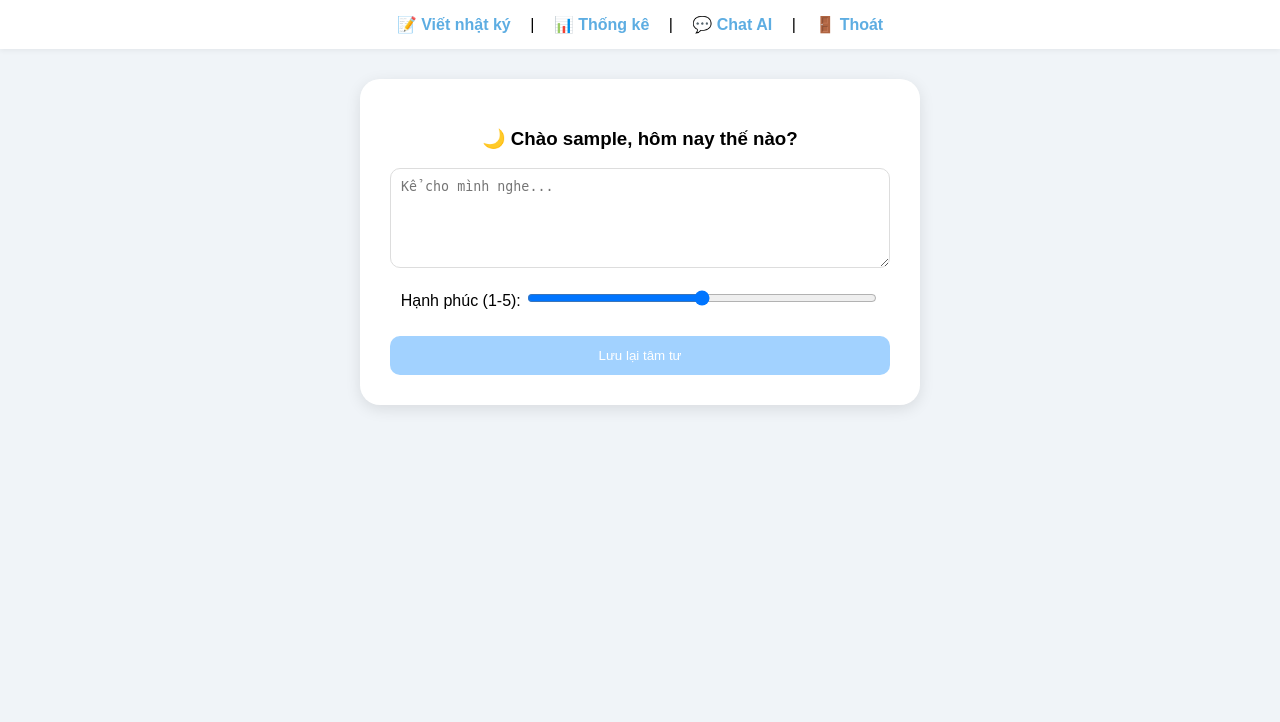
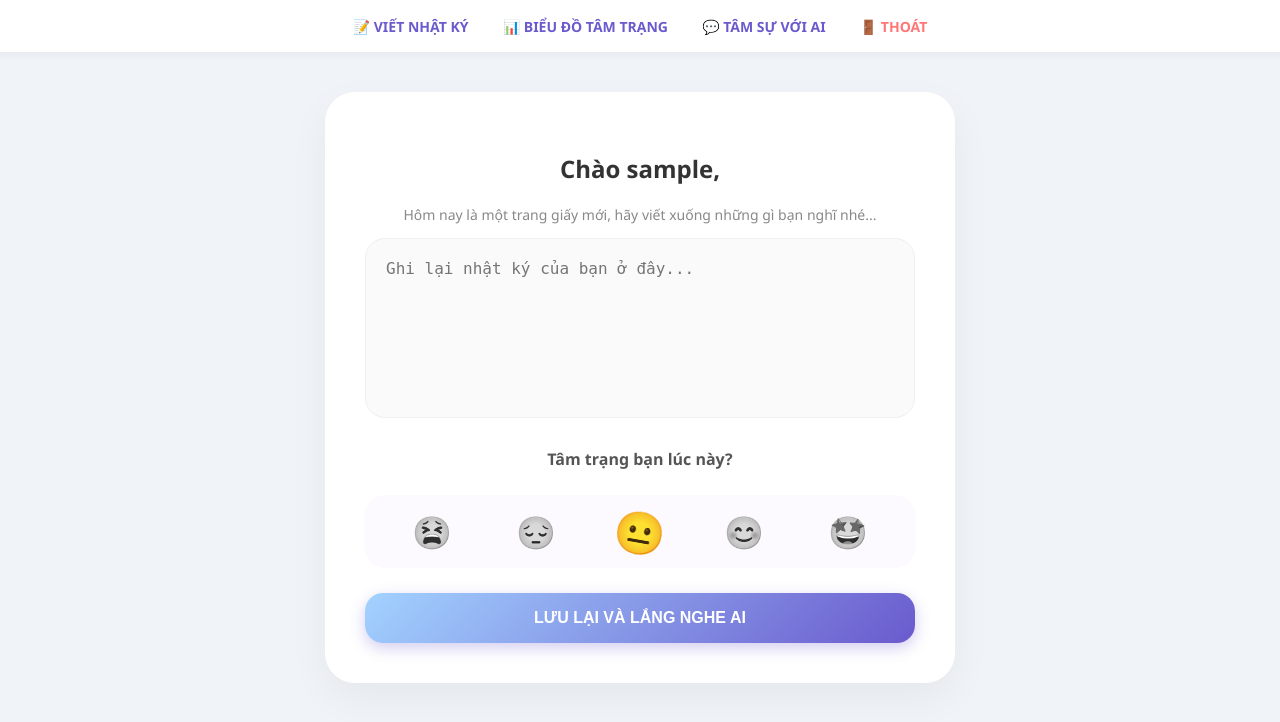
Before and after one commit to calmnote2026-blip/CalmNote, a Flask app: page / in a window 1280 px wide. Shown: the top 722 px of the page. Run offline with Flask 3, Linux system fonts and the light colour scheme; the visitor is signed in with stand-in values (Sample User, id 1).

Commit message:
index.html

```diff
--- a/templates/index.html
+++ b/templates/index.html
@@ -2,29 +2,74 @@
 <html>
 <head>
     <meta charset="UTF-8">
-    <title>CalmNote - Trang chủ</title>
+    <title>CalmNote - Góc Riêng Tư</title>
     <link rel="stylesheet" href="https://cdnjs.cloudflare.com/ajax/libs/animate.css/4.1.1/animate.min.css"/>
     <style>
-        body { background: #f0f4f8; font-family: sans-serif; margin: 0; text-align: center; }
-        .nav { background: white; padding: 15px; box-shadow: 0 2px 5px rgba(0,0,0,0.05); margin-bottom: 30px; }
-        .nav a { margin: 0 15px; text-decoration: none; color: #5dade2; font-weight: bold; }
-        .card { background: white; padding: 30px; border-radius: 20px; display: inline-block; width: 90%; max-width: 500px; box-shadow: 0 4px 15px rgba(0,0,0,0.1); }
-        textarea { width: 100%; height: 100px; border-radius: 10px; border: 1px solid #ddd; padding: 10px; box-sizing: border-box; }
-        button { background: #A2D2FF; color: white; border: none; padding: 12px; border-radius: 10px; width: 100%; cursor: pointer; margin-top: 10px; }
+        :root { --main-purple: #6a5acd; --soft-blue: #a2d2ff; }
+        body { background: #f0f4f8; font-family: 'Segoe UI', sans-serif; margin: 0; display: flex; flex-direction: column; align-items: center; }
+        .nav { background: white; width: 100%; padding: 15px; text-align: center; box-shadow: 0 2px 10px rgba(0,0,0,0.05); }
+        .nav a { margin: 0 15px; text-decoration: none; color: var(--main-purple); font-weight: bold; font-size: 14px; transition: 0.3s; }
+        .nav a:hover { color: var(--soft-blue); }
+
+        .main-card { background: white; margin: 40px auto; padding: 40px; border-radius: 30px; width: 90%; max-width: 550px; box-shadow: 0 15px 40px rgba(0,0,0,0.05); text-align: center; }
+        textarea { width: 100%; height: 180px; border-radius: 20px; border: 1px solid #f0f0f0; background: #fafafa; padding: 20px; box-sizing: border-box; font-size: 16px; outline: none; transition: 0.3s; resize: none; }
+        textarea:focus { border-color: var(--soft-blue); background: white; }
+
+        .mood-box { display: flex; justify-content: space-around; margin: 25px 0; background: #fcfaff; padding: 15px; border-radius: 20px; }
+        .mood-btn { font-size: 32px; cursor: pointer; filter: grayscale(100%); transition: 0.4s; }
+        .mood-btn:hover, .mood-btn.active { filter: grayscale(0%); transform: scale(1.3) rotate(10deg); }
+
+        .btn-submit { background: linear-gradient(135deg, var(--soft-blue), var(--main-purple)); color: white; border: none; padding: 16px; border-radius: 18px; width: 100%; font-weight: bold; font-size: 16px; cursor: pointer; box-shadow: 0 5px 15px rgba(106, 90, 205, 0.3); transition: 0.3s; }
+        .btn-submit:hover { transform: translateY(-3px); box-shadow: 0 8px 20px rgba(106, 90, 205, 0.4); }
+
+        .ai-feedback { background: #f4f0ff; color: #4b3d8e; padding: 25px; border-radius: 20px; margin-bottom: 25px; line-height: 1.7; border-left: 6px solid var(--main-purple); text-align: left; position: relative; }
+        .ai-feedback::before { content: "AI Động Viên:"; font-weight: bold; display: block; margin-bottom: 8px; font-size: 12px; color: var(--main-purple); text-transform: uppercase; }
     </style>
 </head>
 <body class="animate__animated animate__fadeIn">
     <div class="nav animate__animated animate__slideInDown">
-        <a href="/">📝 Viết nhật ký</a> | <a href="/dashboard">📊 Thống kê</a> | <a href="/ai-chat">💬 Chat AI</a> | <a href="/logout">🚪 Thoát</a>
+        <a href="/">📝 VIẾT NHẬT KÝ</a>
+        <a href="/dashboard">📊 BIỂU ĐỒ TÂM TRẠNG</a>
+        <a href="/ai-chat">💬 TÂM SỰ VỚI AI</a>
+        <a href="/logout" style="color: #ff7675;">🚪 THOÁT</a>
     </div>
-    <div class="card animate__animated animate__zoomIn">
-        <h3>🌙 Chào {{ user }}, hôm nay thế nào?</h3>
-        {% if feedback %}<div style="color: #5dade2; margin-bottom: 10px;">{{ feedback }}</div>{% endif %}
-        <form action="/save" method="post">
-            <textarea name="content" placeholder="Kể cho mình nghe..." required></textarea>
-            <p>Hạnh phúc (1-5): <input type="range" name="mood" min="1" max="5" value="3" style="width: 70%;"></p>
-            <button type="submit">Lưu lại tâm tư</button>
+
+    <div class="main-card animate__animated animate__zoomIn">
+        <h2 style="color: #333;">Chào {{ user }},</h2>
+        <p style="color: #888; font-size: 14px;">Hôm nay là một trang giấy mới, hãy viết xuống những gì bạn nghĩ nhé...</p>
+
+        {% if feedback %}
+        <div class="ai-feedback animate__animated animate__fadeInUp">
+            {{ feedback }}
+        </div>
+        {% endif %}
+
+        <form action="/save" method="post" id="noteForm">
+            <textarea name="content" id="diaryContent" placeholder="Ghi lại nhật ký của bạn ở đây..." required></textarea>
+
+            <p style="font-weight: bold; margin-top: 25px; color: #555;">Tâm trạng bạn lúc này?</p>
+            <div class="mood-box">
+                <span class="mood-btn" onclick="selectMood(1, this)" title="Rất tệ">😫</span>
+                <span class="mood-btn" onclick="selectMood(2, this)" title="Hơi buồn">😔</span>
+                <span class="mood-btn active" onclick="selectMood(3, this)" style="filter: grayscale(0%);" title="Bình thường">😐</span>
+                <span class="mood-btn" onclick="selectMood(4, this)" title="Khá tốt">😊</span>
+                <span class="mood-btn" onclick="selectMood(5, this)" title="Tuyệt vời">🤩</span>
+            </div>
+            <input type="hidden" name="mood" id="moodInput" value="3">
+
+            <button type="submit" class="btn-submit">LƯU LẠI VÀ LẮNG NGHE AI</button>
         </form>
     </div>
+
+    <script>
+        function selectMood(val, element) {
+            document.getElementById('moodInput').value = val;
+            let btns = document.querySelectorAll('.mood-btn');
+            btns.forEach(b => b.classList.remove('active'));
+            btns.forEach(b => b.style.filter = "grayscale(100%)");
+            element.classList.add('active');
+            element.style.filter = "grayscale(0%)";
+        }
+    </script>
 </body>
 </html>
```
